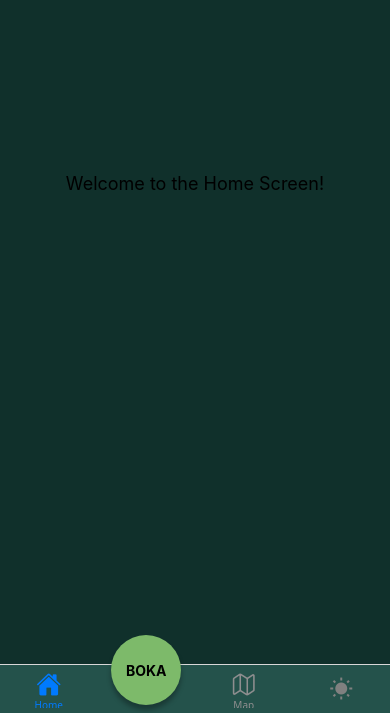
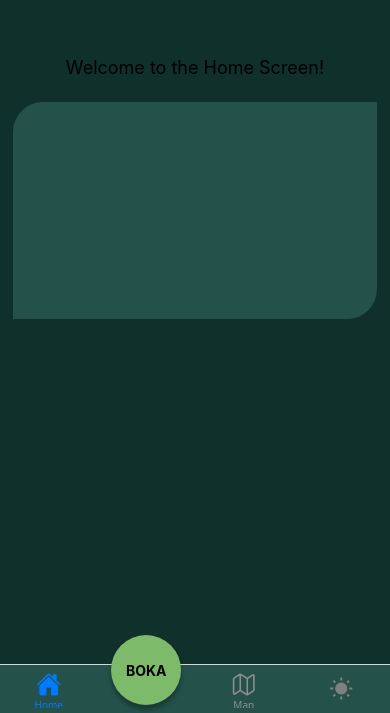
Before and after one commit to edda177/pax, a React Native app in the folder pax-mobile/: screen /Home in a window 390 px wide. Shown: the part 131-844 px from the top of the page. Built offline with nearby package versions, Linux system fonts and the light colour scheme.

Commit message:
Cardcomponent

```diff
--- a/pax-mobile/components/CardComponent.jsx
+++ b/pax-mobile/components/CardComponent.jsx
@@ -1,14 +1,54 @@
 import { StyleSheet, Text, View } from 'react-native'
 import React from 'react'
+import { useTheme } from '../theme/ThemeContext'
 
-const CardComponent = () => {
-  return (
-    <View>
-      <Text>CardComponent</Text>
-    </View>
-  )
+const CardComponent = ({ title, description }) => {
+    const { theme } = useTheme();
+    const styles = createStyles(theme);
+
+
+    return (
+            <View style={styles.card}>
+                <Text style={styles.title}>{title}</Text>
+                <Text style={styles.description}>{description} </Text>
+            </View>
+    )
 }
 
 export default CardComponent
 
-const styles = StyleSheet.create({})
+const createStyles = (theme) =>
+    StyleSheet.create({
+        card: {
+            backgroundColor: theme.card,
+            height: 217,
+            width: 364,
+            padding: 16,
+            borderBottomRightRadius: 30,
+            borderTopLeftRadius: 30,
+            marginVertical: 8,
+            elevation: 3,
+        },
+        title: {
+            color: theme.textPrimary,
+            fontSize: 18,
+            fontWeight: 'bold',
+            marginBottom: 8,
+        },
+        description: {
+            color: theme.textSecondary,
+            fontSize: 14,
+          },
+    })
+
+// const styles = StyleSheet.create({
+//     card: {
+//         borderRadius: 12,
+//         padding: 20,
+//         width: 260,
+//         height: 160,
+//         marginBottom: 14,
+//         marginHorizontal: 14
+
+//     }
+// })
--- a/pax-mobile/screens/HomeScreen.jsx
+++ b/pax-mobile/screens/HomeScreen.jsx
@@ -11,6 +11,7 @@ import {
 } from "react-native";
 import { MaterialCommunityIcons } from "@expo/vector-icons"; // or "react-native-vector-icons/MaterialCommunityIcons"
 import { useTheme } from "../theme/ThemeContext";
+import CardComponent from "../components/CardComponent";
 
 const HomeScreen = () => {
   const { theme, isDark, toggleTheme } = useTheme();
@@ -31,6 +32,7 @@ const HomeScreen = () => {
           accessibilityLabel={isDark ? "Byt till ljust tema" : "Byt till mörkt tema"}
         >
         </Pressable>
+        <CardComponent/>
       </View>
     </SafeAreaView>
   );
```
Also changed, not shown: pax-mobile/components/CardSection.jsx (added, +49 -0 lines).
